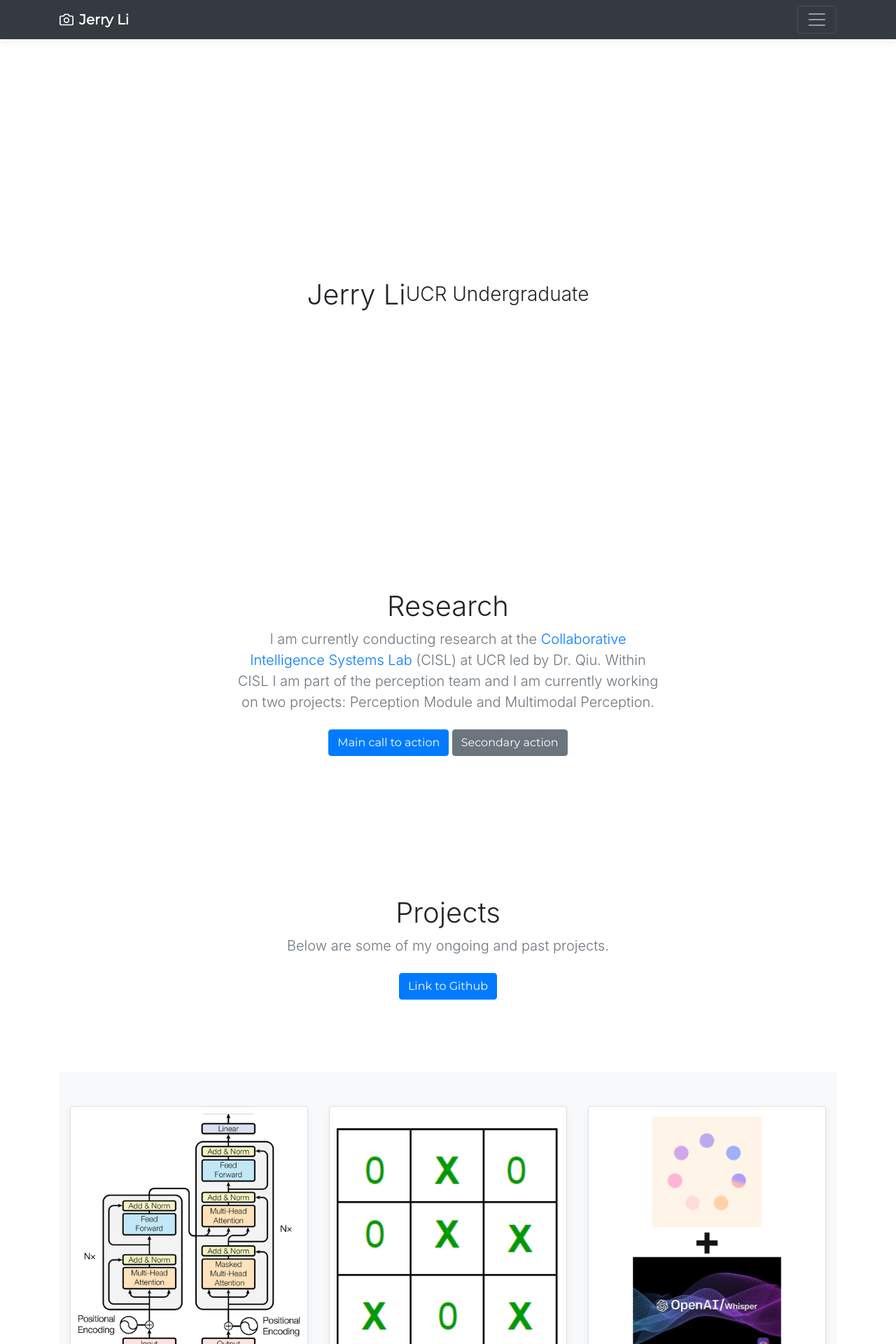
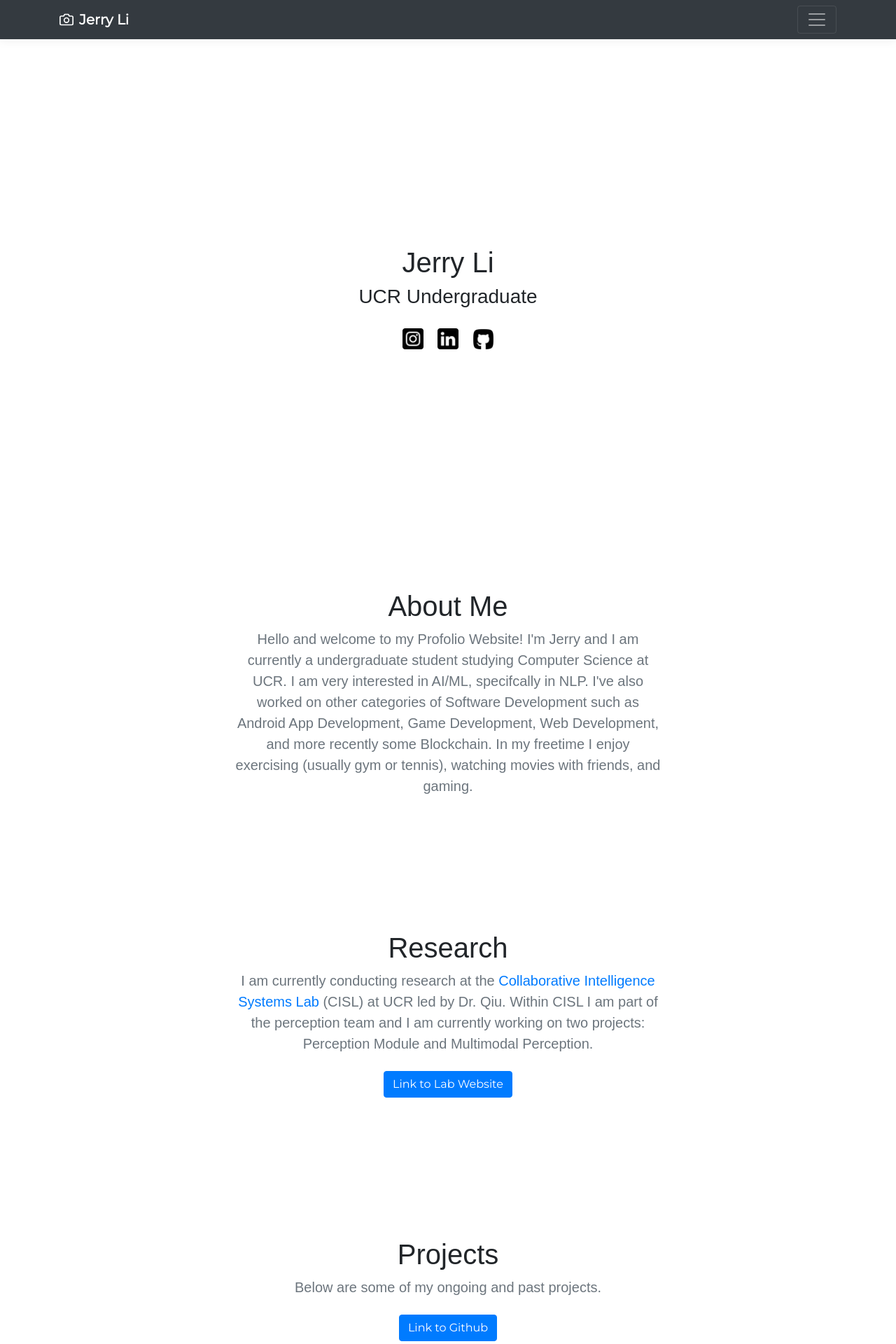
Before and after one commit to Jeli04/Jeli04.github.io, a Jekyll site: the page built from index.md, in a window 1280 px wide. Shown: the top 1920 px of the page at 70% size. Built offline with Jekyll 4.4.1, drawn with Linux system fonts in a browser that asks for light colours; nearby versions of some CDN libraries; our own code applies the rules of GitHub Pages for plain Markdown files; library files that are not in the unit come from our copies; some of the changed text lies outside the part shown.

Commit message:
added the about section and the activites section

```diff
--- a/index.md
+++ b/index.md
@@ -18,21 +18,27 @@
         <div class="container center">
           <h1 id = "typewriter-text" class="jumbotron-heading">Jerry Li</h1>
           <h3 class="jumbotron-heading">UCR Undergraduate</h3>
+          <div class="social-icons">
+            <a href="https://www.instagram.com/jeli.04/" target="_blank"><img src="images/instagram-icon.png" alt="Facebook"></a>
+            <a href="https://www.linkedin.com/in/jerryli2025/" target="_blank"><img src="images/linkedin-icon.png" alt="LinkedIn"></a>
+            <a href="https://github.com/Jeli04" target="_blank"><img src="images/github-icon.png" alt="GitHub"></a>
+            <!-- Add more social media images and links as needed -->
+          </div>
           <script src="assets/javascript/main_page.js"></script>
-          <!-- <p class="lead text-muted">I am currently conducting research at the <a href="https://cisl.ucr.edu">Collaborative Intelligence Systems Lab</a> (CISL) at UCR led by Dr. Qiu. Within CISL I am part of the perception team and I am currently working on two projects: Perception Module and Multimodal Perception.</p>
-          <p>
-            <a href="#" class="btn btn-primary my-2">Main call to action</a>
-            <a href="#" class="btn btn-secondary my-2">Secondary action</a>
-          </p> -->
         </div>
-      </section>
-    <section id="research" class="jumbotron text-center hidden">
+    </section>
+    <section id = "about" class="jumbotron text-center">
+        <div class="container">
+          <h1 class="jumbotron-heading">About Me</h1>
+          <p class="lead text-muted">Hello and welcome to my Profolio Website! I'm Jerry and I am currently a undergraduate student studying Computer Science at UCR. I am very interested in AI/ML, specifcally in NLP. I've also worked on other categories of Software Development such as Android App Development, Game Development, Web Development, and more recently some Blockchain. In my freetime I enjoy exercising (usually gym or tennis), watching movies with friends, and gaming.</p>
+        </div>
+    </section>
+      <section id="research" class="jumbotron text-center hidden">
         <div class="container">
           <h1 class="jumbotron-heading">Research</h1>
           <p class="lead text-muted">I am currently conducting research at the <a href="https://cisl.ucr.edu">Collaborative Intelligence Systems Lab</a> (CISL) at UCR led by Dr. Qiu. Within CISL I am part of the perception team and I am currently working on two projects: Perception Module and Multimodal Perception.</p>
           <p>
-            <a href="#" class="btn btn-primary my-2">Main call to action</a>
-            <a href="#" class="btn btn-secondary my-2">Secondary action</a>
+            <a href="https://cisl.ucr.edu" class="btn btn-primary my-2">Link to Lab Website</a>
           </p>
         </div>
       </section>
@@ -61,7 +67,7 @@
                         <button type="button" class="btn btn-sm btn-outline-secondary">Github</button>
                       </a>
                     </div>
-                    <small class="text-muted">September 2023 - Now</small>
+                    <small class="text-muted">September 2023 - October 2023</small>
                   </div>
                 </div>
               </div>
@@ -138,6 +144,44 @@
           </div>
         </div>
       </div>
+    <section id = "activities" class="jumbotron text-center">
+      <div class="container">
+        <h1 class="jumbotron-heading">Activities</h1>
+        <p class="lead text-muted">Currently at UCR I am also part of two extracirricular activities on campus</p>
+      <div class="container">
+      <div class="row">
+        <div class="col-md-4">
+          <div class="card mb-4 box-shadow">
+            <div class="card-body">
+              <p class="card-text">I am currently Interning as a board member at <a href="https://acm.cs.ucr.edu">ACM@UCR</a>. My current responsibilites are planning General Meeting and other Events as well as leading a Build A MiniGPT workshop series for the Winter 2024 quarter.</p>
+              <div class="d-flex justify-content-between align-items-center">
+                <div class="btn-group">
+                  <a href="https://github.com/Jeli04/transformer-translator" target="_blank">
+                    <button type="button" class="btn btn-sm btn-outline-secondary">Github</button>
+                  </a>
+                </div>
+                <small class="text-muted">September 2023 - October 2023</small>
+              </div>
+            </div>
+          </div>
+        </div>
+        <div class="col-md-4">
+          <div class="card mb-4 box-shadow">
+            <div class="card-body">
+              <p class="card-text">Trained a Pytorch Neural Network to learn how to play TicTacToe usingReinforcement Learning and Monte Carlo Value Estimation.</p>
+              <div class="d-flex justify-content-between align-items-center">
+                <div class="btn-group">
+                  <a href="https://github.com/Jeli04/TicTacToeNeuralNetwork" target="_blank">
+                    <button type="button" class="btn btn-sm btn-outline-secondary">Github</button>
+                  </a>
+                </div>
+                <small class="text-muted">August 2023 - September 2023</small>
+              </div>
+            </div>
+          </div>
+        </div>
+      </div>
+    </section>
     </main>
     <footer class="text-muted">
       <div class="container">
--- a/styles.css
+++ b/styles.css
@@ -70,8 +70,32 @@
   justify-content: center;
   align-items: center;
   height: 50vh;
+  flex-direction: column;
 }
 
 .hidden {
   display: none;
 }
+
+/* CSS styles for the image container */
+body {
+  font-family: Arial, sans-serif;
+}
+
+.social-icons {
+  display: flex;
+  justify-content: center;
+  align-items: center;
+  margin-top: 20px;
+}
+
+.social-icons a {
+  text-decoration: none;
+  margin: 0 10px;
+  display: block; /* Ensures each image/link is on a new line */
+}
+
+.social-icons img {
+  width: 30px; /* Set the desired width for the images */
+  height: auto; /* Automatically adjust the height to maintain the aspect ratio */
+}
```
Also changed, not shown: images/github-icon.png (added), images/instagram-icon.png (added), images/linkedin-icon.png (added).
